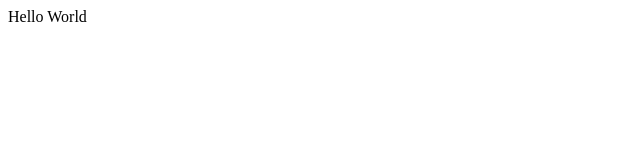
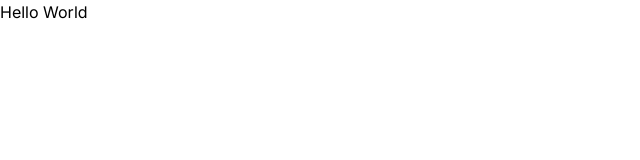
Before and after one commit to Mirian97/chat-ai, a Next.js app: page / in a window 1280 px wide. Shown: the top 160 px of the page, without its empty margins (0-640 px from the left). Built offline with nearby package versions, Linux system fonts and the light colour scheme.

Commit message:
feat: create a layout

```diff
--- a/src/app/layout.tsx
+++ b/src/app/layout.tsx
@@ -1,19 +1,19 @@
-import { cn } from '@/lib/utils'
 import type { Metadata } from 'next'
 import { Inter as FontSans } from 'next/font/google'
 import { FC, PropsWithChildren } from 'react'
+import './globals.css'
 
 const fontSans = FontSans({ subsets: ['latin'], variable: '--font-sans' })
 
 export const metadata: Metadata = {
-	title: 'Create Next App',
+	title: 'Chat AI',
 	description: 'Generated by create next app'
 }
 
 const RootLayout: FC<PropsWithChildren> = ({ children }) => {
 	return (
 		<html lang='en'>
-			<body className={cn('font-sans', fontSans.variable)}>{children}</body>
+			<body className={fontSans.className}>{children}</body>
 		</html>
 	)
 }
```
